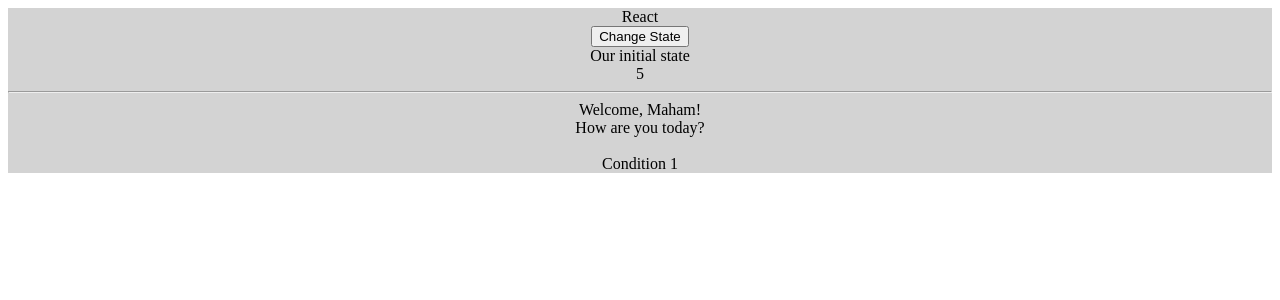
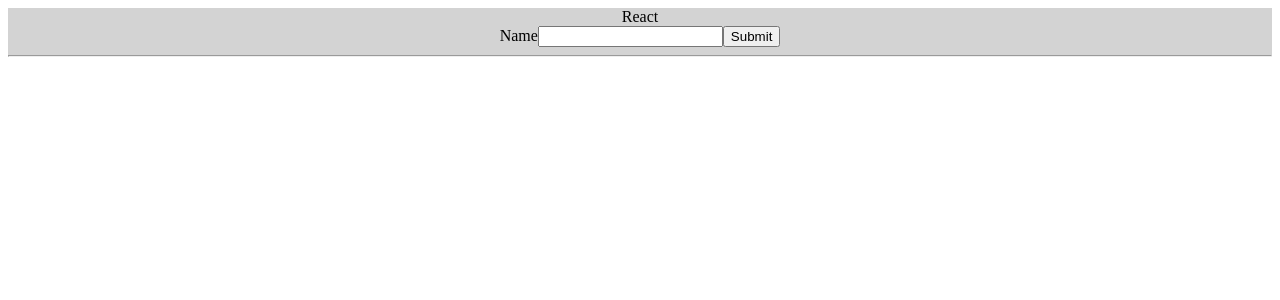
Before and after one commit to mahammasood1/ReactUdemy, a React (Create React App) app in the folder react-tutorial/: page / in a window 1280 px wide. Shown: the top 300 px of the page. Built offline with nearby package versions, Linux system fonts and the light colour scheme.

Commit message:
latest commit

```diff
--- a/react-tutorial/src/App.js
+++ b/react-tutorial/src/App.js
@@ -5,19 +5,33 @@ import Container1 from './container/container1'
 
 class App extends Component {
 
+  Arr1 = [
+    { id: 1, text: "Object 1" },
+    { id: 2, text: "Object 2" },
+    { id: 3, text: "Object 3" }
+  ]
+
   state = {
     counter: 0
   }
 
   increment = () => {
-    this.setState({counter:5})
+    this.setState({ counter: 5 })
   }
 
-  renderFunction1 = () =>{
-    return(
+  renderFunction1 = () => {
+    return (
       true
-      ?<div>Condition 1</div>
-      :<div>Condition 2</div>
+        ? <div>Condition 1</div>
+        : <div>Condition 2</div>
+    )
+  }
+
+  renderListItem = props => {
+    return (
+      <div>
+        {props.item.text}
+      </div>
     )
   }
 
@@ -29,22 +43,16 @@ class App extends Component {
         <div>
           Div 1: {this.state.counter}
         </div>
-
-        <div>
-          Div 2:
-        </div>
-
-        <div>
-          Div 3:
-        </div> */}
+       */}
 
         React
-        <Container1 date="31st Jul, 2019" />
-        <Component1 name="Maham" qs="How are you today?"/>
-        <br />
+        {<Container1 date="31st Jul, 2019" />}
+        {/* <Component1 name="Maham" qs="How are you today?" /> } */}
+        <hr />
 
-        {this.renderFunction1()}
-    </div>
+        {/* {this.renderFunction1()} */}
+        {/* {this.Arr1.map( (item, index) => (<this.renderListItem key={index} item={item}/>))} */}
+      </div>
     );
   }
 }
--- a/react-tutorial/src/container/container1.js
+++ b/react-tutorial/src/container/container1.js
@@ -16,16 +16,31 @@ class Container1 extends Component{
         this.setState({stateprop1: this.state.stateprop1+" changed", stateprop2: this.state.stateprop2+1})
     }
 
+    handleChange = (event) =>{
+        console.log(event.target.value)
+    }
+
+    handleSubmit = (event) =>{
+        event.preventDefault();
+        console.log(event.target.name.value)
+
+    }
+
     render() {
         return(
             <div>
-                {/* {this.props.date} */}
+                {/* {this.props.date}
                 <button onClick={()=>this.changeState()}>Change State</button>
                 <br/>
                 {this.state.stateprop1}
                 <br/>
                 {this.state.stateprop2}
-                <hr></hr>
+                <hr></hr> */}
+                <form onSubmit={this.handleSubmit}>
+                    <label>Name</label>
+                    <input id="name" onChange={this.handleChange} type="text"/>
+                    <button type="submit">Submit</button>
+                </form>
             </div>
         )
     }
```
